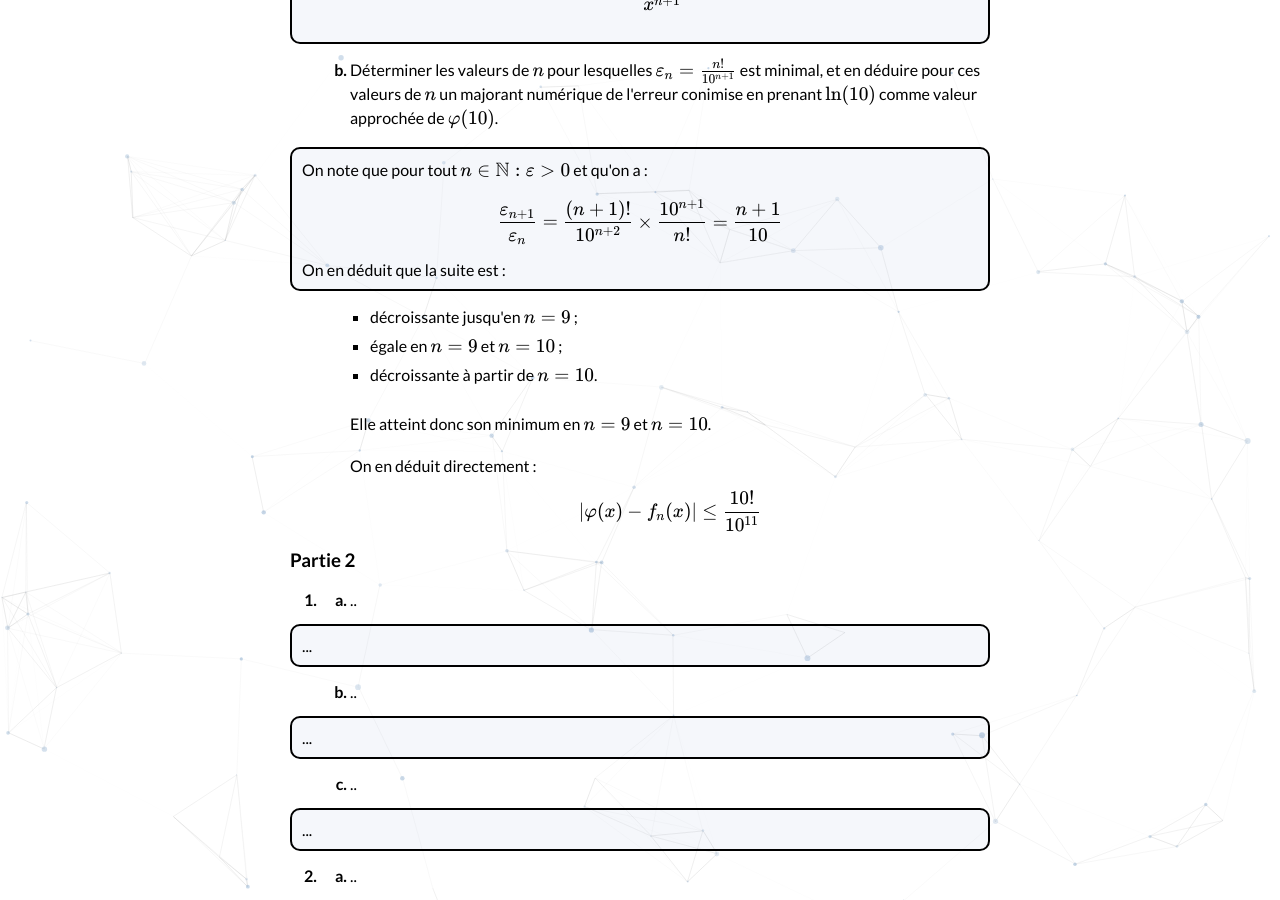
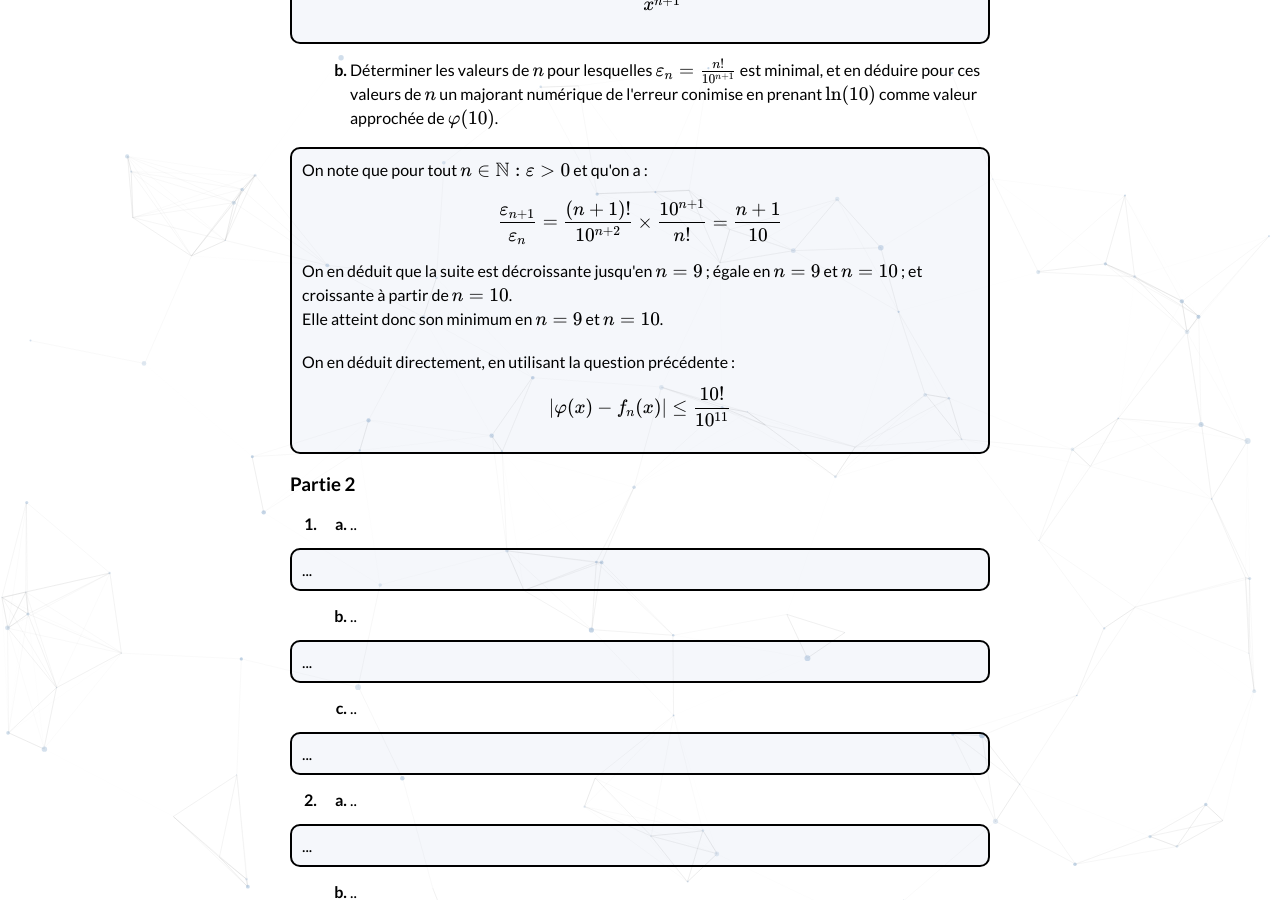
Before and after one commit to bglbrt/bglbrt.github.io, a Jekyll site: the page built from fr/corrections/administrateur_externe_1993.md, in a window 1280 px wide and 900 px high, scrolled down 2801 px. Built offline with Jekyll 4.4.1, drawn with Linux system fonts in a browser that asks for light colours; nearby versions of some CDN libraries.

Commit message:
Refactor explanations and formatting in administrateur_externe_1993.md

```diff
--- a/fr/corrections/administrateur_externe_1993.md
+++ b/fr/corrections/administrateur_externe_1993.md
@@ -153,16 +153,11 @@ Dans tout le problème $$x$$ désigne un réel _strictement positif_, et $$n$$ u
                     $$
                     \frac{\varepsilon_{n+1}}{\varepsilon_{n}} = \frac{(n+1)!}{10^{n+2}} \times \frac{10^{n+1}}{n!} = \frac{n+1}{10}
                     $$
-                    On en déduit que la suite est :
-                    <ul>
-                        <li> décroissante jusqu'en \( n = 9 \) ; </li>
-                        <li> égale en \( n = 9 \) et \( n = 10 \) ; </li>
-                        <li> décroissante à partir de \( n = 10 \). </li>
-                    </ul>
+                    On en déduit que la suite est décroissante jusqu'en \( n = 9 \) ; égale en \( n = 9 \) et \( n = 10 \) ; et croissante à partir de \( n = 10 \).
                     <br>
                     Elle atteint donc son minimum en \( n = 9 \) et \( n = 10 \).
                     <br><br>
-                    On en déduit directement :
+                    On en déduit directement, en utilisant la question précédente :
                     $$
                     \lvert \varphi(x)-f_{n}(x) \rvert \leq \frac{10!}{10^{11}}
                     $$
```
